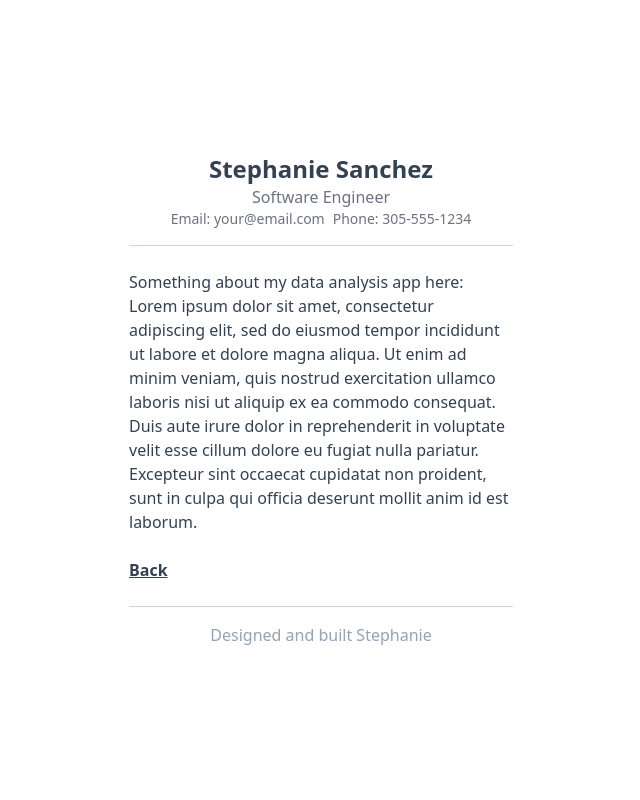
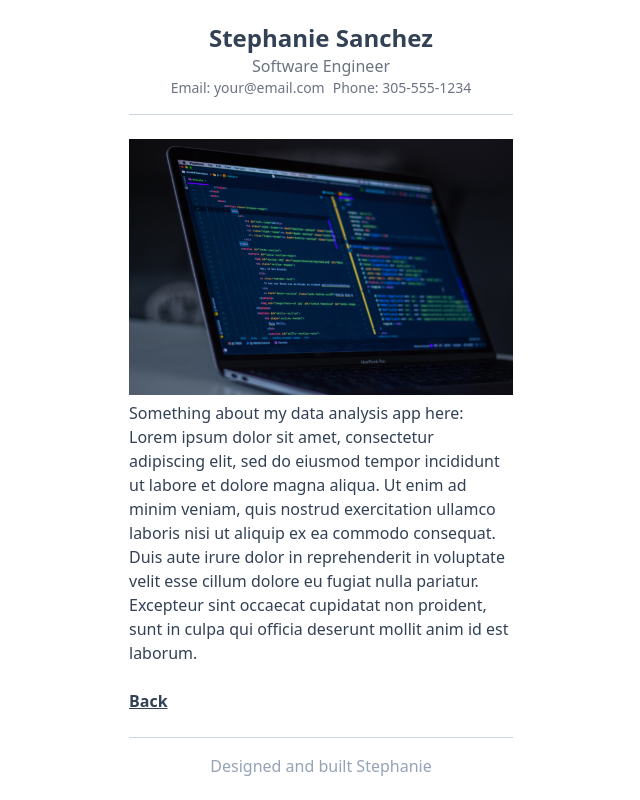
Before and after one commit to StephanieKSanchez/simple-portfolio-site, a Next.js app: page /data-analysis in a window 1280 px wide. Shown: the whole page, without its empty margins (319-959 px from the left). Built offline with nearby package versions, Linux system fonts and the light colour scheme.

Commit message:
added image to data-analysis page

```diff
--- a/pages/data-analysis.tsx
+++ b/pages/data-analysis.tsx
@@ -5,10 +5,12 @@ import Footer from "../components/footer";
 import Header from "../components/header";
 import Layout from "../components/layout";
 import Link from "next/link";
+import projectImage from "../public/coding.jpg";
 
 const DataAnalysis: NextPage = () => {
   return (
     <div>
+      <Image src={projectImage} />
       <div>
         Something about my data analysis app here: Lorem ipsum dolor sit amet,
         consectetur adipiscing elit, sed do eiusmod tempor incididunt ut labore
```
